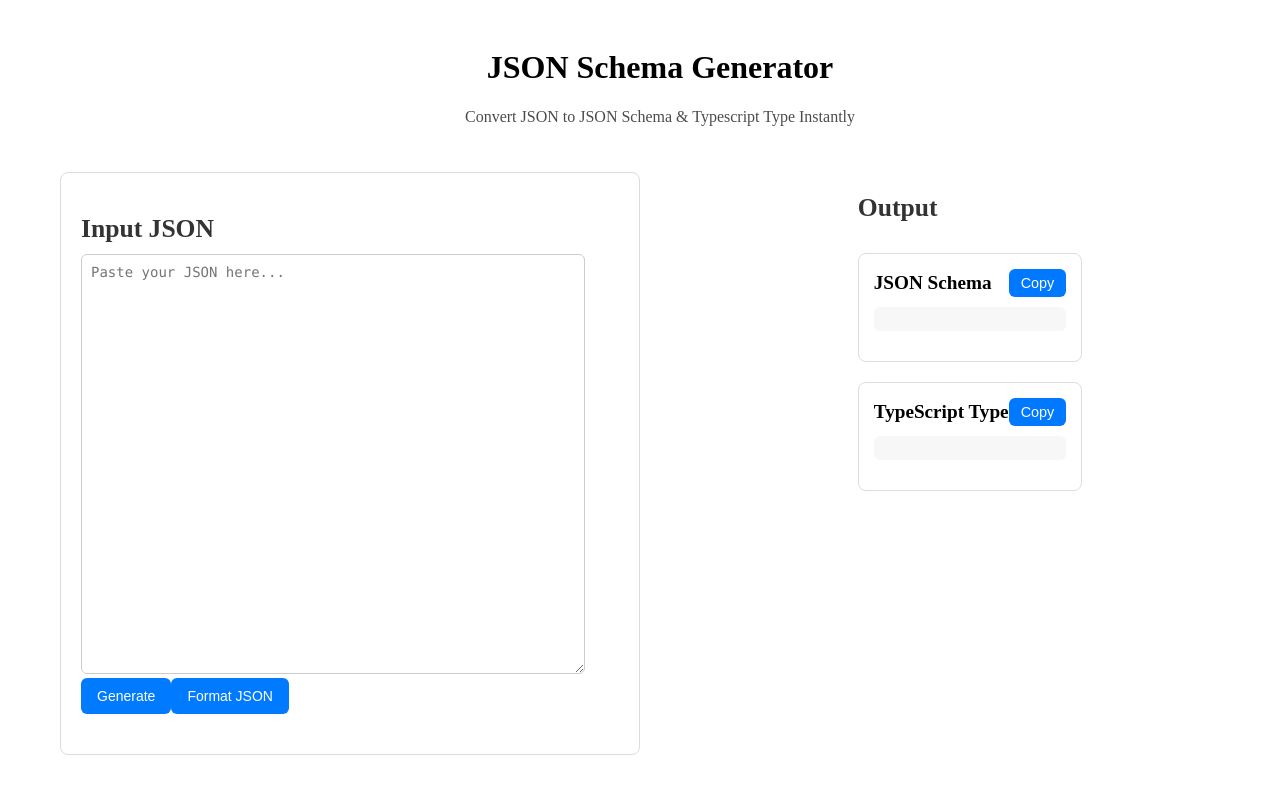
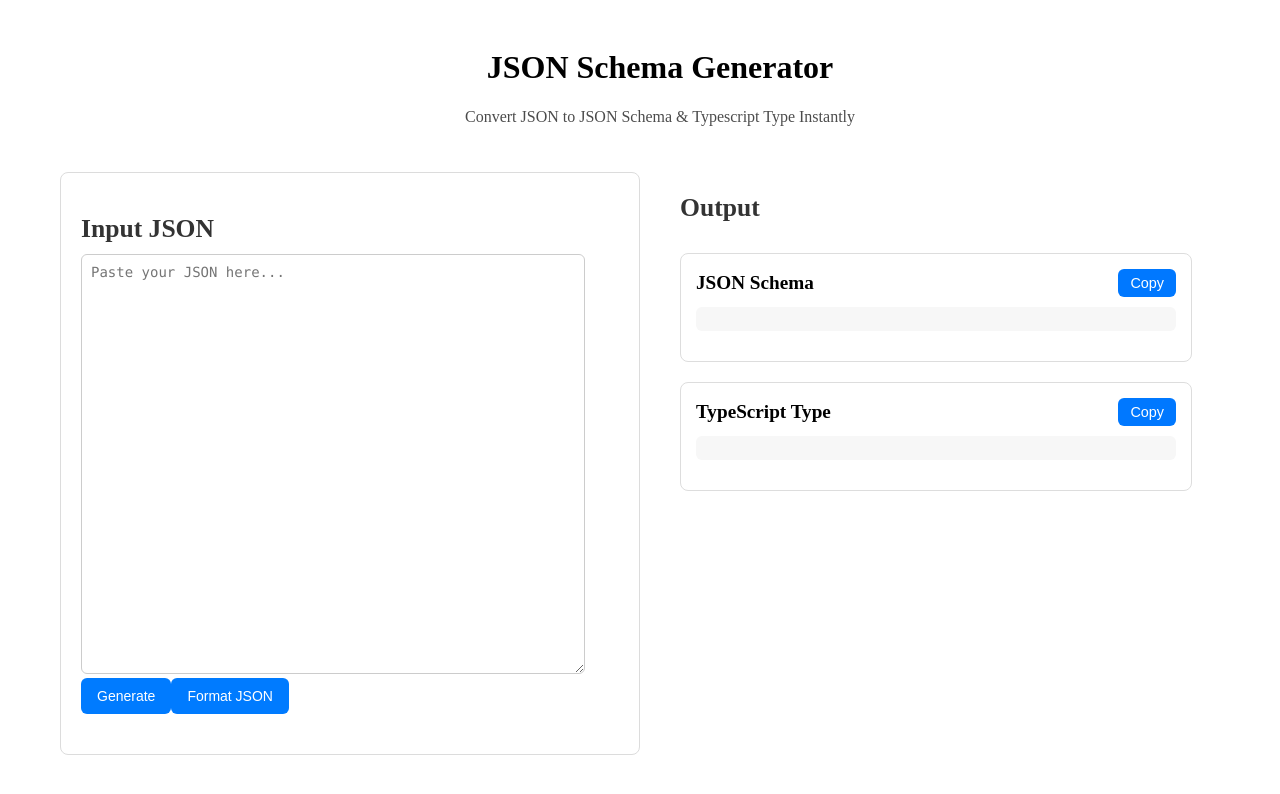
Before and after one commit to VivekVallabhan3407/JsonSchemaGenerator, a React (Vite) app: page / in a window 1280 px wide. Shown: the top 794 px of the page. Built offline with nearby package versions, Linux system fonts and the light colour scheme.

Commit message:
updated right-panel style

```diff
--- a/src/components/OutputPanel/OutputPanel.css
+++ b/src/components/OutputPanel/OutputPanel.css
@@ -15,6 +15,10 @@
   padding: 15px;
   border-radius: 8px;
   border: 1px solid #ddd;
+  width: 100%;
+  /* NEW */
+  max-width: 480px;
+  /* optional, matches input */
 }
 
 .outputHeader {
--- a/src/styles/global.css
+++ b/src/styles/global.css
@@ -47,3 +47,10 @@
   display: flex;
   justify-content: center;
 }
+
+.rightPane{
+  width: 50%;
+  flex-direction: column;
+  gap: 20px;
+  height:100%
+}
```
